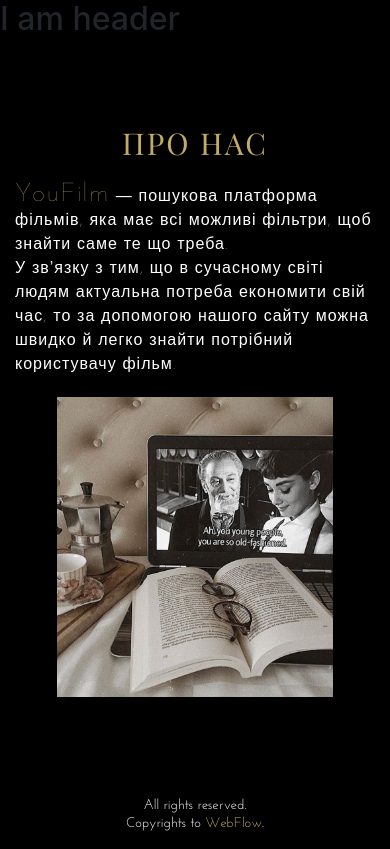
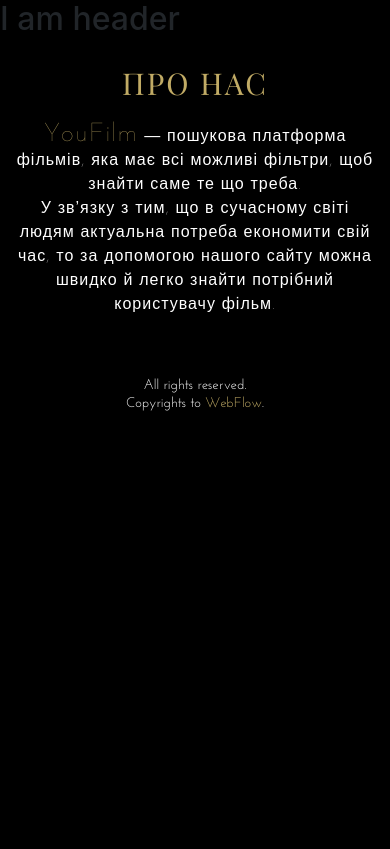
Before and after one commit to WebFIow/you-film, a Vue app: page /about in a window 390 px wide. Built offline with nearby package versions, Linux system fonts and the light colour scheme; no server answers.

Commit message:
adaptive about for mob

```diff
--- a/src/assets/styles/_home.scss
+++ b/src/assets/styles/_home.scss
@@ -1,10 +1,10 @@
-.test-wr {
-    &-for-scss {
-        height: 100px;
-        width: 100px;
-        background-color: red;
-    }
-}
+//.test-wr {
+//    &-for-scss {
+//        height: 100px;
+//        width: 100px;
+//        background-color: red;
+//    }
+//}
 $gold: #C1AB65;
 
 * {
@@ -70,13 +70,18 @@ p.pText{
 }
 
 @media (max-width: 425px) {
-    .imgAbout {
-        height: 300px!important;
+    #about {
+        padding:20px 0px;
+    }
+    .mobNotVisible {
+        visibility: hidden;
+        height: 0px!important;
     }
     p.pText {
         font-size: 16px;
         line-height: 24px;
         margin-bottom: 20px;
+        text-align: center;
     }
     #about .gold {
         font-size: 26px;
--- a/src/views/About.vue
+++ b/src/views/About.vue
@@ -12,7 +12,7 @@
           нашого сайту можна швидко й легко знайти
             потрібний користувачу фільм.</p>
         </div>
-        <div class="col-lg-6 col-md-6 text-center">
+        <div class="col-lg-6 col-md-6 text-center mobNotVisible">
           <img class="img-fluid imgAbout" src="../../public/img/about.jpg" alt="about">
         </div>
       </div>
```
